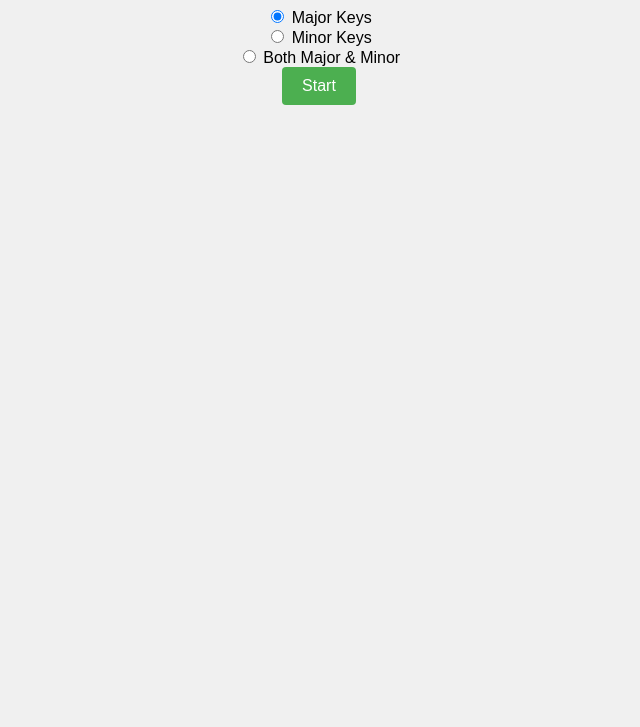
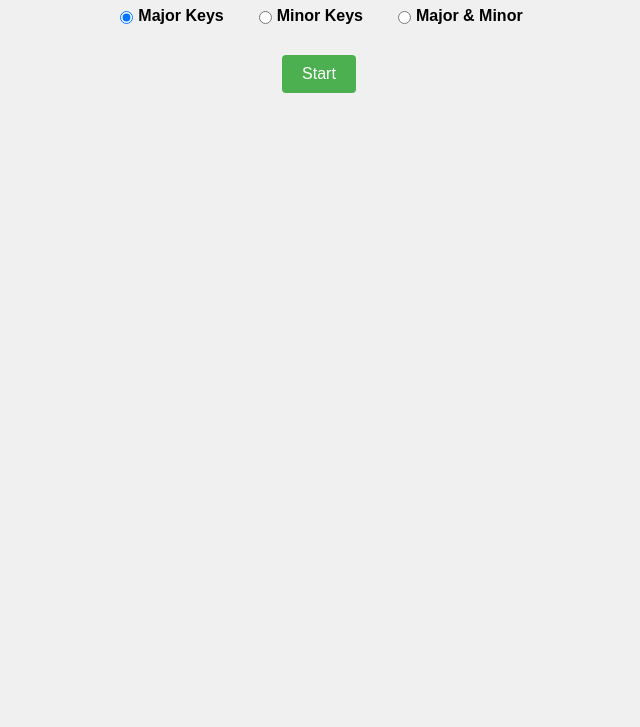
Before and after one commit to cholick/key-signature-flashcard-drills-pwa, a plain HTML site: page index.html in a window 1280 px wide. Shown: the part 73-800 px from the top of the page, without its empty margins (321-961 px from the left). Drawn offline with Linux system fonts and the light colour scheme.

Commit message:
UI cleanup

```diff
--- a/app.js
+++ b/app.js
@@ -109,7 +109,7 @@ document.addEventListener('DOMContentLoaded', () => {
         timerBar.style.transition = 'width 1s linear';
 
         // Hide the controls container instead of just the start button
-        controlsContainer.classList.add('hidden');
+        controlsContainer.style.display = 'none'; // Use direct style instead of class
 
         // Show exercise, score, and timer
         exerciseDiv.classList.remove('hidden');
@@ -164,7 +164,12 @@ document.addEventListener('DOMContentLoaded', () => {
 
     function endExercise() {
         // Show the controls container again
-        controlsContainer.classList.remove('hidden');
+        controlsContainer.style.display = ''; // Reset to default display
+
+        // Hide the exercise elements
+        notationDiv.innerHTML = ''; // Clear the key signature
+        feedbackDiv.classList.add('hidden');
+        scoreDiv.classList.add('hidden');
 
         // Remove the choices when the exercise ends
         const choicesDiv = exerciseDiv.querySelector('.choices');
@@ -246,7 +251,6 @@ document.addEventListener('DOMContentLoaded', () => {
         do {
             randomIndex = Math.floor(Math.random() * activeKeySignatures.length);
         } while (
-            // Keep trying until we get a different key signature than before
             previousKeySignature && activeKeySignatures[randomIndex].key === previousKeySignature.key
         );
 
@@ -266,7 +270,6 @@ document.addEventListener('DOMContentLoaded', () => {
 
     function checkAnswer(selected, correct) {
         // Extract the root note from the key signature name
-        // This handles both "A major" and "A minor" expecting "A" as the answer
         const rootNote = correct.split(' ')[0]; // Gets "A" from "A major" or "A minor"
 
         if (selected === rootNote) {
--- a/index.html
+++ b/index.html
@@ -10,7 +10,7 @@
 </head>
 <body>
     <div class="container">
-        <h1>Key Signature Quiz</h1>
+        <h1>Key Signature Drills</h1>
 
         <div id="exercise" class="hidden">
             <div id="feedback" class="hidden">&nbsp;</div>
@@ -38,7 +38,7 @@
             </div>
             <div class="radio-container">
                 <input type="radio" id="mode-both" name="key-mode" value="both">
-                <label for="mode-both">Both Major & Minor</label>
+                <label for="mode-both">Major & Minor</label>
             </div>
         </div>
         <button id="start-button">Start</button>
--- a/styles.css
+++ b/styles.css
@@ -25,7 +25,7 @@ body {
 .choices {
     margin: 20px 0;
     display: grid;
-    grid-template-columns: repeat(6, 1fr); /* 5 buttons per row */
+    grid-template-columns: repeat(6, 1fr);
     grid-gap: 10px;
     max-width: 500px;
     margin-left: auto;
@@ -40,9 +40,8 @@ body {
     border: 1px solid #ddd;
     border-radius: 4px;
     transition: background-color 0.3s;
-    /* Remove inline-block display as grid will handle layout */
     display: block;
-    margin: 0; /* Remove margin as grid-gap will handle spacing */
+    margin: 0;
     width: 100%;
     height: 100%;
 }
@@ -63,6 +62,7 @@ button#start-button {
     color: white;
     border: none;
     border-radius: 4px;
+    margin-top: 10px;
 }
 
 #timer-container {
@@ -159,3 +159,35 @@ button#start-button {
     margin-right: auto;
     padding-right: 0;
 }
+
+/* Controls container styling */
+#controls-container {
+    display: flex;
+    flex-direction: column;
+    align-items: center;
+    max-width: 500px;
+    margin: 20px auto;
+}
+
+/* Mode selection styling */
+.mode-selection {
+    display: flex;
+    justify-content: center;
+    margin-bottom: 20px;
+    flex-wrap: wrap;
+}
+
+.radio-container {
+    margin: 0 15px;
+    display: flex;
+    align-items: center;
+}
+
+.radio-container input[type="radio"] {
+    margin-right: 5px;
+}
+
+.radio-container label {
+    cursor: pointer;
+    font-weight: bold;
+}
```
